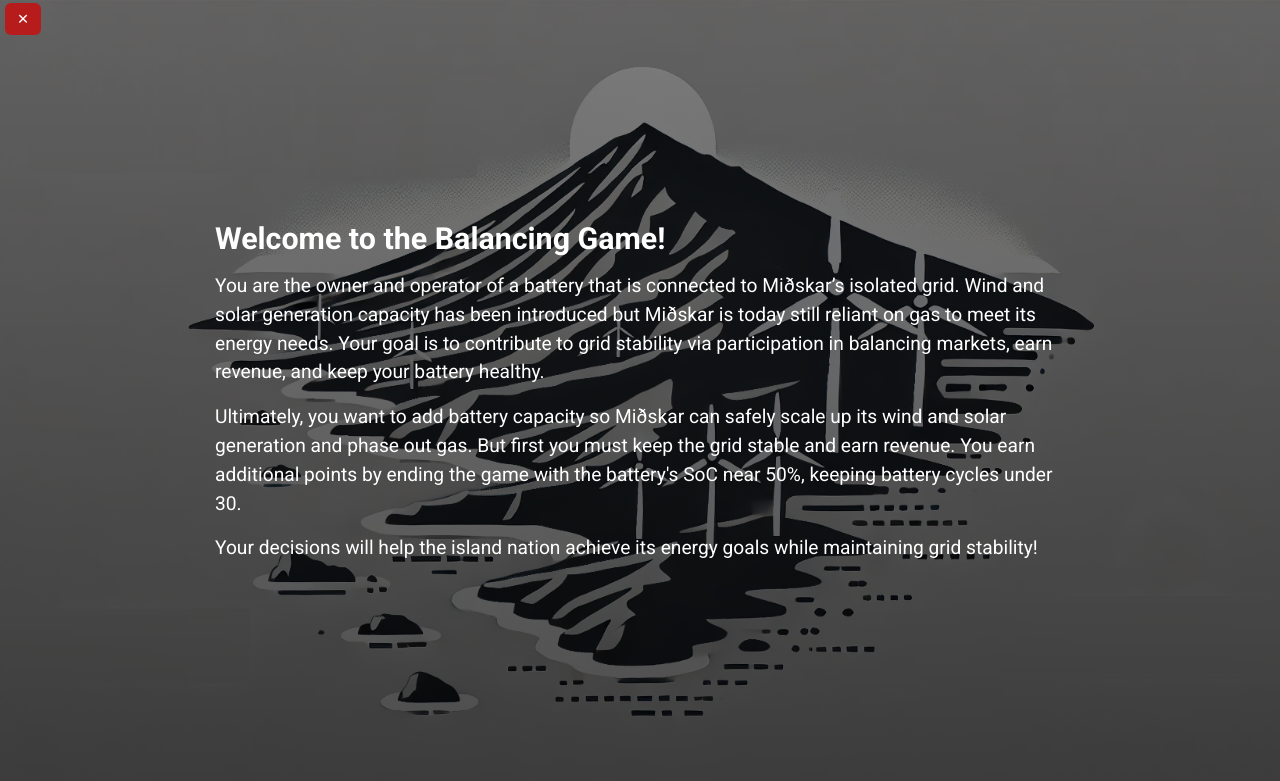
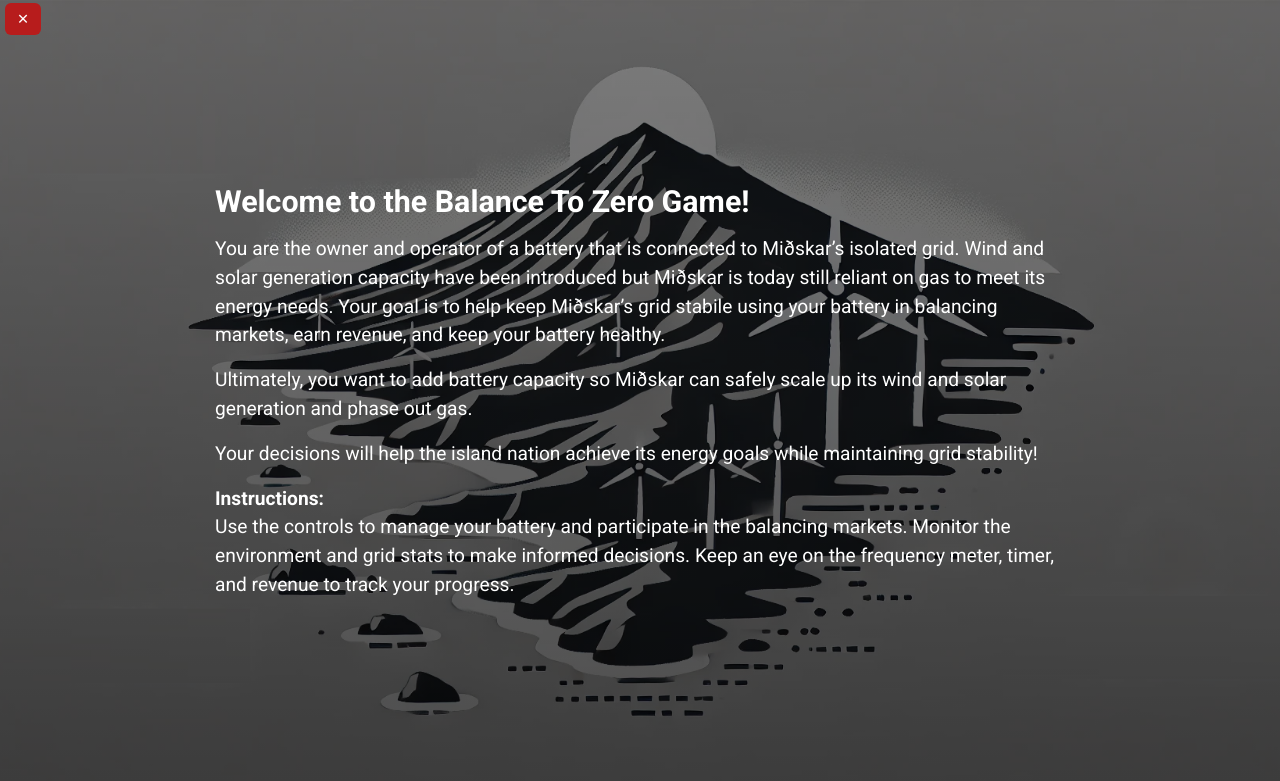
Before and after one commit to KevinG-FT/balancegame, a plain HTML site: page game.html in a window 1280 px wide. Shown: the top 781 px of the page. Drawn offline with Linux system fonts and the light colour scheme.

Commit message:
small fixes

```diff
--- a/game.html
+++ b/game.html
@@ -18,21 +18,24 @@
                to provide a gradient or semi-opaque effect -->
           <div class="intro-overlay">
             <div class="intro-text-content">
-              <h2>Welcome to the Balancing Game!</h2>
+              <h2>Welcome to the Balance To Zero Game!</h2>
               <p>
                 You are the owner and operator of a battery that is connected to Miðskar’s isolated grid.
-                Wind and solar generation capacity has been introduced but Miðskar is today still reliant on
-                gas to meet its energy needs. Your goal is to contribute to grid stability via participation in balancing
-                markets, earn revenue, and keep your battery healthy.
+                Wind and solar generation capacity have been introduced but Miðskar is today still reliant on
+                gas to meet its energy needs. Your goal is to help keep Miðskar’s grid stabile using your battery
+                in balancing markets, earn revenue, and keep your battery healthy.
               </p>
               <p>
                 Ultimately, you want to add battery capacity so Miðskar can safely scale up its wind and solar
-                generation and phase out gas. But first you must keep the grid stable and earn revenue.
-                You earn additional points by ending the game with the battery's SoC near 50%, keeping battery cycles under 30.
+                generation and phase out gas.
               </p>
               <p>
                 Your decisions will help the island nation achieve its energy goals while maintaining grid stability!
               </p>
+              <p>
+                <strong>Instructions:</strong>  <br> Use the controls to manage your battery and participate in the balancing markets.
+                Monitor the environment and grid stats to make informed decisions.
+                Keep an eye on the frequency meter, timer, and revenue to track your progress.
             </div>
           </div>
         </div>
@@ -344,7 +347,7 @@
 
       <!-- Header with Title & Controls -->
       <div class="header-bar">
-        <div class="header-title">Balancing Game</div>
+        <div class="header-title">Balance To Zero</div>
         <div id="lossMessage" class="loss-message"></div>
         <div class="top-bar">
 
@@ -359,39 +362,57 @@
 
       <!-- Environment Stats -->
       <div class="environment-stats">
-        <div class="generic-label">SPOT PRICE
+        <div>
+          <div class="generic-label">SPOT PRICE</div>
           <div id="spotPrice" class="data-item">€0.0555</div>
         </div>
-        <div class="generic-label">WHOLESALE PRICE
+        <div>
+          <div class="generic-label">WHOLESALE PRICE</div>
           <div id="wholesalePrice" class="data-item">€0.02775</div>
         </div>
-        <div class="generic-label">TIME OF DAY
+        <div>
+          <div class="generic-label">IMBALANCE PRICE</div>
+          <div id="imbalancePrice" class="data-item">€0.05</div>
+        </div>
+        <div>
+          <div class="generic-label">IMBALANCE</div>
+          <div id="imbalance" class="data-item">0 MW</div>
+        </div>
+        <div>
+          <div class="generic-label">TIME OF DAY </div>
           <div id="timeOfDay" class="data-item">00:00</div>
         </div>
-        <div class="generic-label">TEMPERATURE
+        <div>
+          <div class="generic-label">TEMPERATURE</div>
           <div id="temperature" class="data-item">20°C</div>
         </div>
-        <div class="generic-label">WIND
+        <div>
+          <div class="generic-label">WIND</div>
           <div id="wind" class="data-item">5 m/s</div>
         </div>
-        <div class="generic-label">SUN
+        <div>
+          <div class="generic-label">SUN</div>
           <div id="sun" class="data-item">Dark</div>
         </div>
-        <div class="generic-label">WIND GENERATION
-          <!-- Now displayed in MW -->
+       <div>
+          <div class="generic-label">WIND GENERATION</div>
           <div id="windGeneration" class="data-item">5 MW</div>
         </div>
-        <div class="generic-label">PV GENERATION
+        <div>
+          <div class="generic-label">PV GENERATION</div>
           <div id="pvGeneration" class="data-item">0 MW</div>
         </div>
-        <div class="generic-label">FOSSIL GENERATION
+        <div>
+          <div class="generic-label">FOSSIL GENERATION</div>
             <!-- e.g., Gas -->
             <div id="baselineGeneration" class="data-item">0 MW</div>
           </div>
-        <div class="generic-label">TOTAL GENERATION
+        <div>
+          <div class="generic-label">TOTAL GENERATION</div>
           <div id="generation" class="data-item">5 MW</div>
         </div>
-        <div class="generic-label">DEMAND
+        <div>
+          <div class="generic-label">DEMAND</div>
           <div id="demand" class="data-item">0 MW</div>
         </div>
       </div>
--- a/styles.css
+++ b/styles.css
@@ -232,31 +232,44 @@
     gap: 15px;
     margin-bottom: 20px;
     font-size: 1rem;
-    /* Ensuring items are smaller to fit two rows */
   }
 
+  /* Each stat block */
   .environment-stats > div {
-    padding: 8px 12px;
+    /* Use relative positioning so child elements can be absolutely placed */
+    position: relative;
+    width: 140px;
+    height: 65px; /* Fixed height to align items consistently */
+    padding: 4px 6px;
     background-color: #2C2C2C;
     border-radius: 6px;
     border: 1px solid #555555;
-    width: 140px; /* Reduced width */
     text-align: center;
   }
 
+  /* Label at the top */
   .environment-stats .generic-label {
+    position: absolute;
+    top: 4px;  /* or whatever spacing you want */
+    left: 0;
+    right: 0;
+    margin: 0;
+
     font-weight: bold;
-    color: #FFFFFF;
+    color: #12ac12;
     font-size: 0.8rem;
-    margin-bottom: 5px;
-    text-align: top;
   }
 
+  /* Data item pinned at the bottom */
   .environment-stats .data-item {
+    position: absolute;
+    bottom: 4px; /* or whatever spacing you want */
+    left: 0;
+    right: 0;
+
     font-weight: 600;
     font-size: 1rem;
-    text-align: bottom;
-    color: #12ac12; /* Xbox Green for data */
+    color: #FFFFFF;
   }
 
   /* Frequency Display */
```
